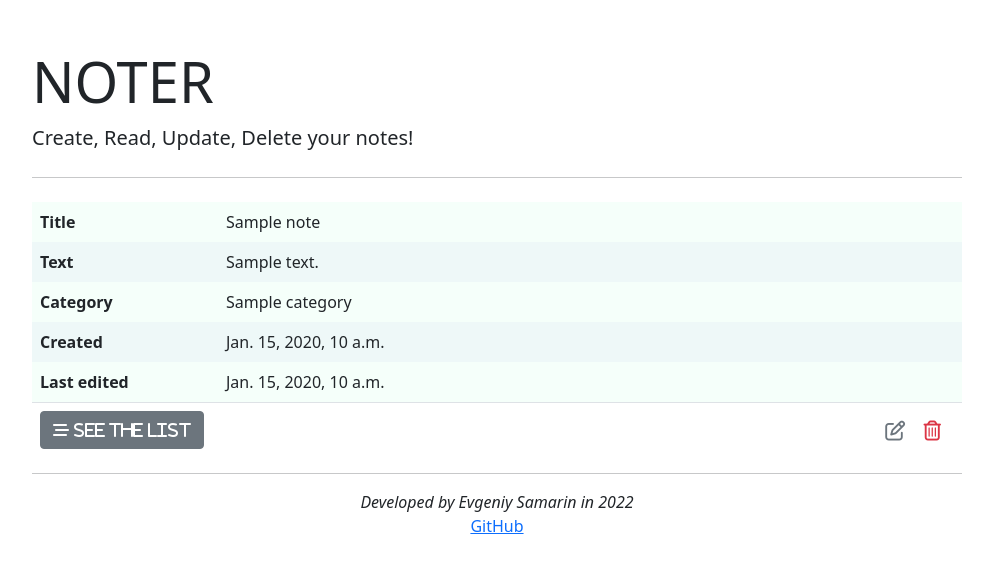
After one commit to Rockkley/Noter-Django-Postgresql, a Django app: page /view/1 in a window 1280 px wide. The commit adds this page. Shown: the top 573 px of the page, without its empty margins (143-1136 px from the left). Run offline with Django 4.2, Linux system fonts and the light colour scheme; tables that the repository leaves empty hold one stand-in row (values such as "Sample post"); some libraries are stand-ins or nearby versions.

Commit message:
added single note view

```diff
--- a/noter_app/models.py
+++ b/noter_app/models.py
@@ -13,4 +13,4 @@ class Note(models.Model):
     title = models.CharField(max_length=30)
     date_create = models.DateTimeField(auto_now_add=True)
     date_modify = models.DateTimeField(auto_now=True)
-    text = models.TextField(blank=True)
+    text = models.TextField(blank=True, max_length=100)
--- /dev/null
+++ b/noter_app/templates/noter_app/note_view.html
@@ -0,0 +1,69 @@
+{% extends 'noter_app/base.html' %}
+
+{% block content %}
+    <style>
+
+#buttons{text-align: right}
+
+tr:nth-child(even) {
+  background-color: rgba(100, 112, 212, 0.05)
+;
+}
+
+tr:hover {background-color: #D6EEEE;}
+
+</style>
+    <table class ="table table-borderless">
+
+        <thead class="border-bottom font-weight-bold" style="background-color: mintcream"  >
+        <tr>
+            <th style="width:20%" >Title</th>
+            <td>{{ note.title  }}</td>
+
+        </tr>
+         <tr>
+            <th>Text</th>
+             <td>{{ note.text }}</td>
+              </tr>
+        <tr>
+            <th>Category</th>
+            <td>{{ note.category}}</td>
+            </tr><tr>
+            <th>Created</th>
+             <td>{{ note.date_create }}</td>
+            </tr><tr>
+            <th>Last edited</th>
+            <td>{{ note.date_modify }}</td>
+            </tr>
+
+
+        </thead>
+
+    <tbody>
+
+        <tr>
+            <td><a href ="{% url 'note_list' %}"  class="btn btn-secondary btn-block">
+                    <i class="fas fa-stream"> See the list</i></a></td>
+
+            <td id="buttons">
+
+            <a href = "{% url 'note_update' note.id %}" class="btn text-secondary px-0">
+               <i class="far fa-edit fa-lg"></i>
+            </a>
+            <form action="{% url "note_delete" note.id %}" method="post" class="d-inline">
+               {% csrf_token %}
+                <button type="submit" class="btn">
+                    <i class="far fa-trash-alt fa-lg text-danger float-right"></i>
+                </button>
+
+            </form>
+
+            </td>
+
+
+
+        </tr>
+
+    </tbody>
+    </table> <hr>
+{% endblock content %}
--- a/noter_app/urls.py
+++ b/noter_app/urls.py
@@ -21,5 +21,6 @@ urlpatterns = [
     path('', views.note_form, name='note_insert'),  # get & post requests for INSERT
     path('<int:id>/', views.note_form, name='note_update'),  # get & post requests for UPDATE
     path('list/', views.note_list, name='note_list'),  # get and show all notes
+    path('view/<int:id>', views.note_open, name='note_open'),  # get and show specific note
     path("delete/<int:id>/", views.note_delete, name="note_delete")
 ]
--- a/noter_app/views.py
+++ b/noter_app/views.py
@@ -1,5 +1,5 @@
 from django.shortcuts import render, redirect
-from .forms import NoteForm
+from .forms import NoteForm, NoteView
 from .models import Note
 # Create your views here.
 
@@ -32,3 +32,9 @@ def note_delete(request, id):
     note = Note.objects.get(pk=id)
     note.delete()
     return redirect('/list/')
+
+
+def note_open(request, id):
+
+    note = Note.objects.get(pk=id)
+    return render(request, 'noter_app/note_view.html', {'note':note})
```
Also changed, not shown: noter_app/forms.py (+9 -0 lines), noter_app/templates/noter_app/note_list.html (+11 -2 lines).
